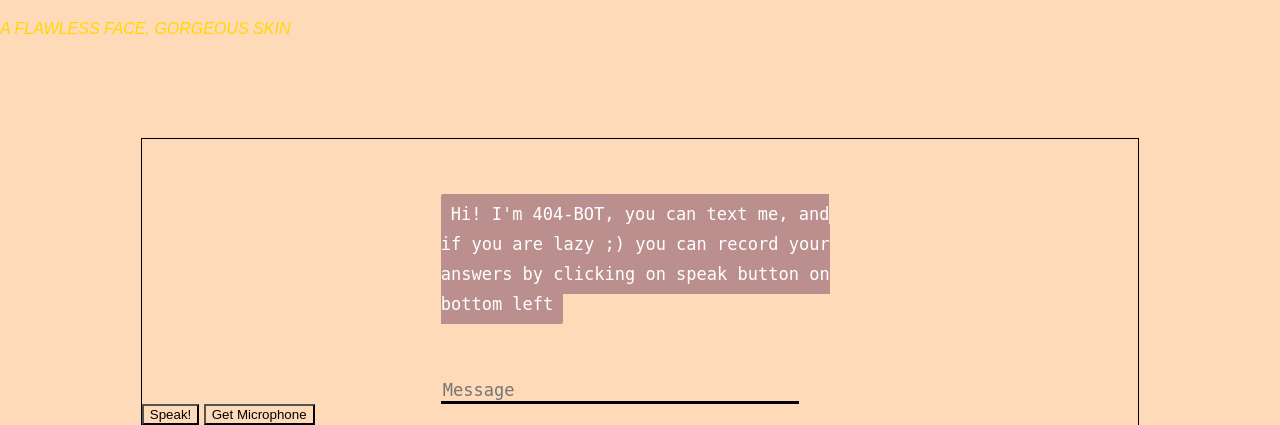
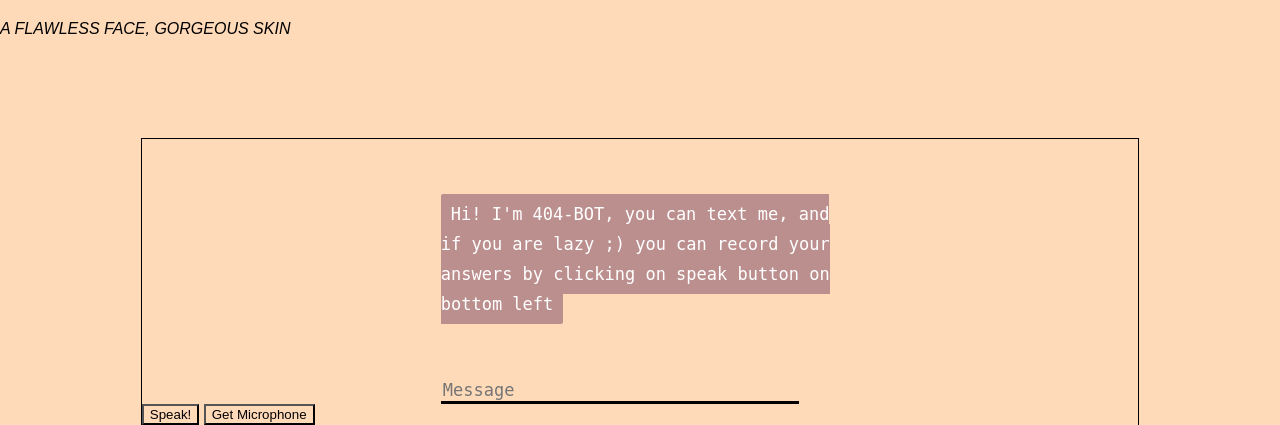
Before and after one commit to hlaahmed/AI-chatbot, a Flask app: page / in a window 1280 px wide; the page is wider, and only the part inside the window is pictured. Shown: the part 266-691 px from the top of that part. Run offline with Flask 2, Linux system fonts and the light colour scheme; some libraries are stand-ins or nearby versions.

Commit message:
Update index.html

```diff
--- a/templates/index.html
+++ b/templates/index.html
@@ -74,8 +74,8 @@
 </head>
     <p align="center"><img src="https://cdn.shopify.com/s/files/1/0787/5983/files/shutterstock_346579583_1024x1024.jpg?v=1504567041" alt="Call-BOT" height="250" width="1700"></p>
 <body>
- <i style="color: Gold">A FLAWLESS FACE, GORGEOUS SKIN</i>
  <div>
+  <i  style="color: Black;" align="center">A FLAWLESS FACE, GORGEOUS SKIN</i>
  <div class="boxed">
  <div>
  <div id="chatbox">
```
